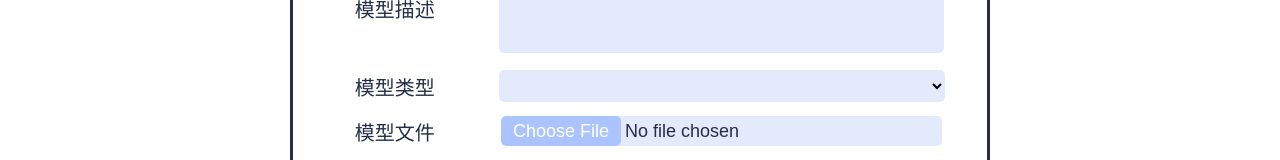
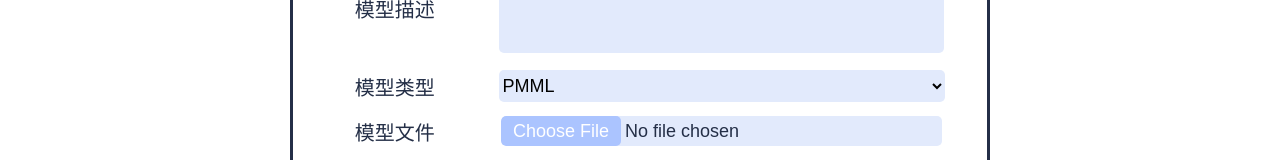
Before and after one commit to ferv3455/ML-Model-Management, a Vue app in the folder client/: page /upload in a window 1280 px wide. Shown: the part 277-437 px from the top of the page. Built offline with nearby package versions, Linux system fonts and the light colour scheme.

Commit message:
模型导入页面添加了模型文件上传限制（只能上传选择的模型类型对应的文件类型）

```diff
--- a/client/src/views/UploadView.vue
+++ b/client/src/views/UploadView.vue
@@ -14,7 +14,7 @@
         <option value="onnx">ONNX</option>
       </select>
       <p class="uploadPageImportModelDetail" id="uploadPageModelFile">模型文件</p>
-      <input id="uploadPageEnterModelFile" type="file" accept=".pmml,.onnx">
+      <input id="uploadPageEnterModelFile" type="file" :accept="'.' + this.modelType">
       <button @click="uploadNewModel" id="uploadPageUploadButton">上传</button>
     </div>
   </div>
@@ -40,7 +40,7 @@ export default {
       // 从表单获得的信息（此处不包含模型文件信息）
       modelID: '',
       modelDescription: '',
-      modelType: '',
+      modelType: 'pmml',
     };
   },
   methods: {
```
